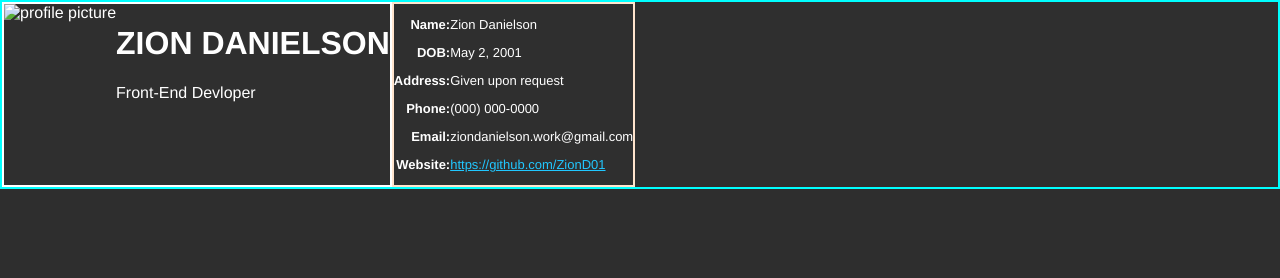
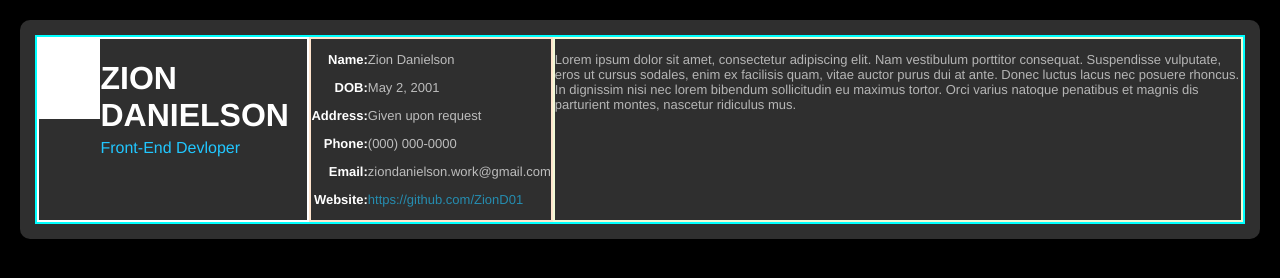
Before and after one commit to ZionD01/Online-Resume-using-HTML-CSS, a plain HTML site: page index.html in a window 1280 px wide. Drawn offline with Linux system fonts and the light colour scheme.

Commit message:
Third Commit

```diff
--- a/index.html
+++ b/index.html
@@ -21,8 +21,8 @@
             <div id="box1">
 
                 <!-- Picture -->
-                <div>
-                <img src="" alt="profile picture" width="100px" height="100px">
+                <div id="image-box">
+                <!-- <img src="" alt="profile picture" width="100px" height="100px"> -->
                 </div>
 
                 <!-- Name & Title -->
@@ -56,3 +56,20 @@
                     <p>(000) 000-0000</p>
                     <p>ziondanielson.work@gmail.com</p>
                     <a href="https://github.com/ZionD01">https://github.com/ZionD01</a>
+
+                </div>
+
+            </div>
+
+            <div id="box3">
+                <p>Lorem ipsum dolor sit amet, consectetur adipiscing elit. Nam vestibulum porttitor consequat. Suspendisse vulputate, eros ut cursus sodales, enim ex facilisis quam, vitae auctor purus dui at ante. Donec luctus lacus nec posuere rhoncus. In dignissim nisi nec lorem bibendum sollicitudin eu maximus tortor. Orci varius natoque penatibus et magnis dis parturient montes, nascetur ridiculus mus.</p>
+            </div>
+
+
+        </div>
+
+    </div>
+
+</body>
+
+</html>
--- a/styles/styles.css
+++ b/styles/styles.css
@@ -4,7 +4,7 @@ body {
   padding: 0;
   height: 100%;
   box-sizing: border-box;
-  background: rgb(46, 46, 46);
+  background: rgb(0, 0, 0);
   font-family: Helvetica, sans-serif;
 }
 
@@ -16,6 +16,9 @@ body {
 
 #main_container {
     background: rgb(47, 47, 47);
+    margin: 20px;
+    padding: 15px;
+    border-radius: 10px;;
 }
 
 
@@ -23,6 +26,16 @@ body {
     display:flex;
     border: 2px solid cyan;
     color: white;
+
+}
+
+#image-box {
+
+    border: 2px solid white;
+    background: white;
+    width: 80px;
+    height: 80px;
+
 
 }
 
@@ -44,6 +57,19 @@ body {
 #box3 {
 
     border: 2px solid rgb(241, 248, 213);
+    font-size: small;
+    color: rgba(255, 255, 255, 0.649);
+
+}
+
+#box1 h1 {
+
+    margin-bottom: 5px;
+}
+
+#box1 p {
+    color: rgb(33, 199, 255);
+    margin: 0;
 
 }
 
@@ -56,8 +82,10 @@ body {
 #Information p {
 
     text-align: left;
+    color: rgba(255, 255, 255, 0.684);
 }
 
 #Information a {
-    color: rgb(33, 199, 255);
+    color: rgba(33, 199, 255, 0.618);
+    text-decoration: none;
 }
```
Also changed, not shown: images/profile pic.jpg (added).
